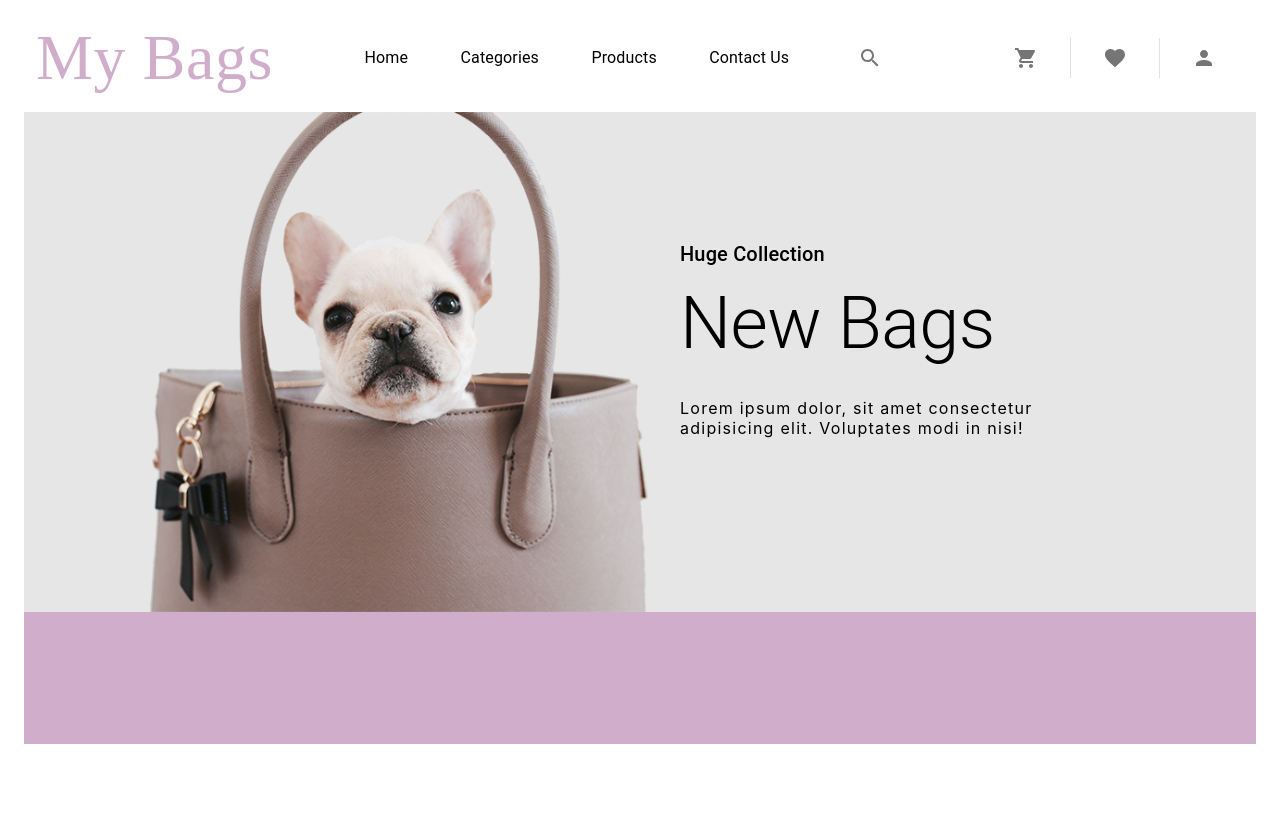
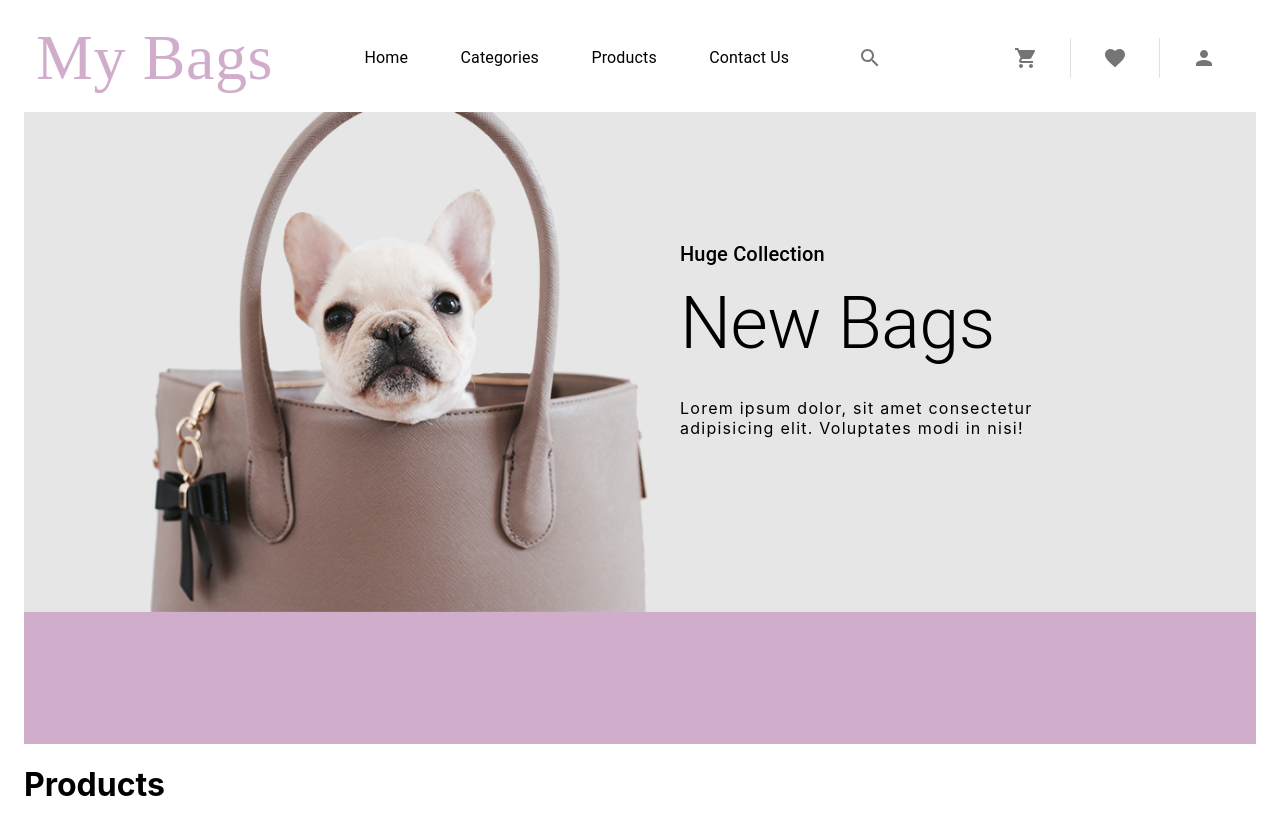
Before and after one commit to JiwanChaudhary/E-Commerce, a React (Create React App) app: page / in a window 1280 px wide. Before the commit the page ends 800 px from the top, so only its background shows below. Built offline with nearby package versions, Linux system fonts and the light colour scheme; a web font is replaced by a local one.

Commit message:
products folder added

```diff
--- a/src/App.js
+++ b/src/App.js
@@ -3,6 +3,7 @@
 import { useEffect } from "react";
 import Appbar from "./components/appbar";
 import Banner from "./components/banner";
+import Products from "./components/products";
 import Promotions from "./components/promotions";
 import theme from "./styles/theme";
 function App() {
@@ -15,9 +16,9 @@
         <Appbar />
         <Banner />
         <Promotions />
+        <Products />
         {/*
         title
-        products
         footer
         searchbox
         appdrawer
--- /dev/null
+++ b/src/components/products/index.js
@@ -0,0 +1,7 @@
+
+
+export default function Products() {
+    return(
+        <h1>Products</h1>
+    );
+}
```
